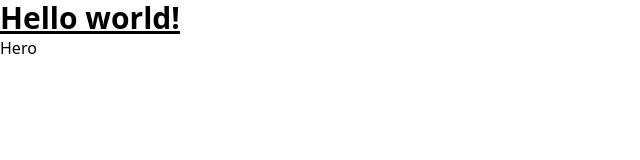
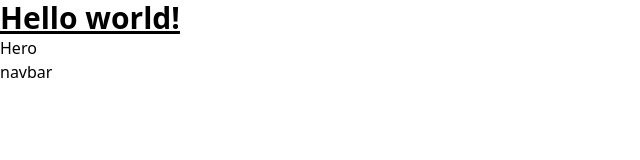
Before and after one commit to open-xyz/campus-finder, a React (Create React App) app: page / in a window 1280 px wide. Shown: the top 160 px of the page, without its empty margins (0-640 px from the left). Built offline with nearby package versions, Linux system fonts and the light colour scheme.

Commit message:
navbar added

```diff
--- a/src/App.js
+++ b/src/App.js
@@ -1,4 +1,5 @@
 import "./App.css";
+import SelectCategory from "./components/Category/SelectCategory";
 import Hero from "./components/Hero/Hero";
 
 function App() {
@@ -10,6 +11,7 @@ function App() {
       <div>
         <Hero />
       </div>
+      <SelectCategory/>
     </div>
   );
 }
--- a/src/components/Category/SelectCategory.js
+++ b/src/components/Category/SelectCategory.js
@@ -3,7 +3,7 @@ import React from 'react'
 const SelectCategory = () => {
   return (
     <div>
-
+      <h1>navbar</h1>
     </div>
   )
 }
```
